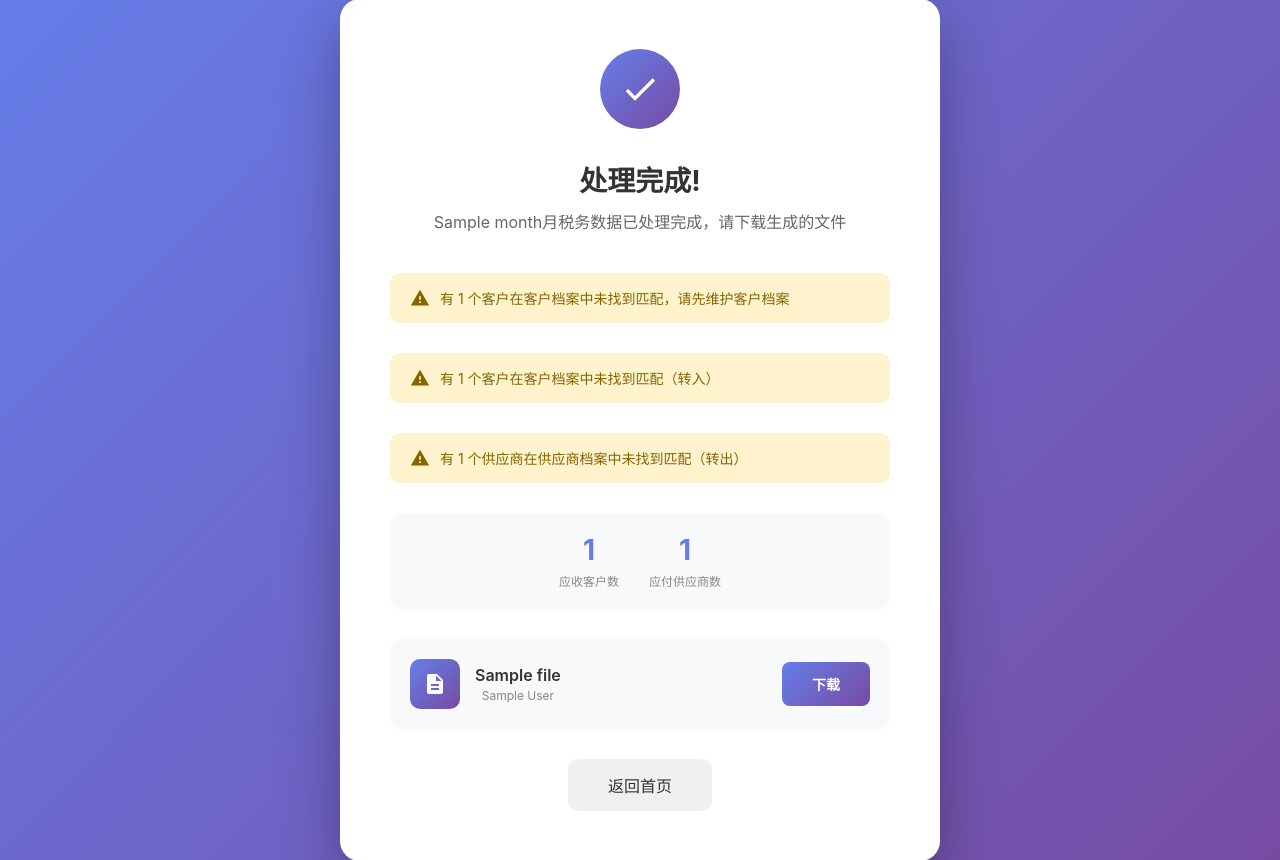
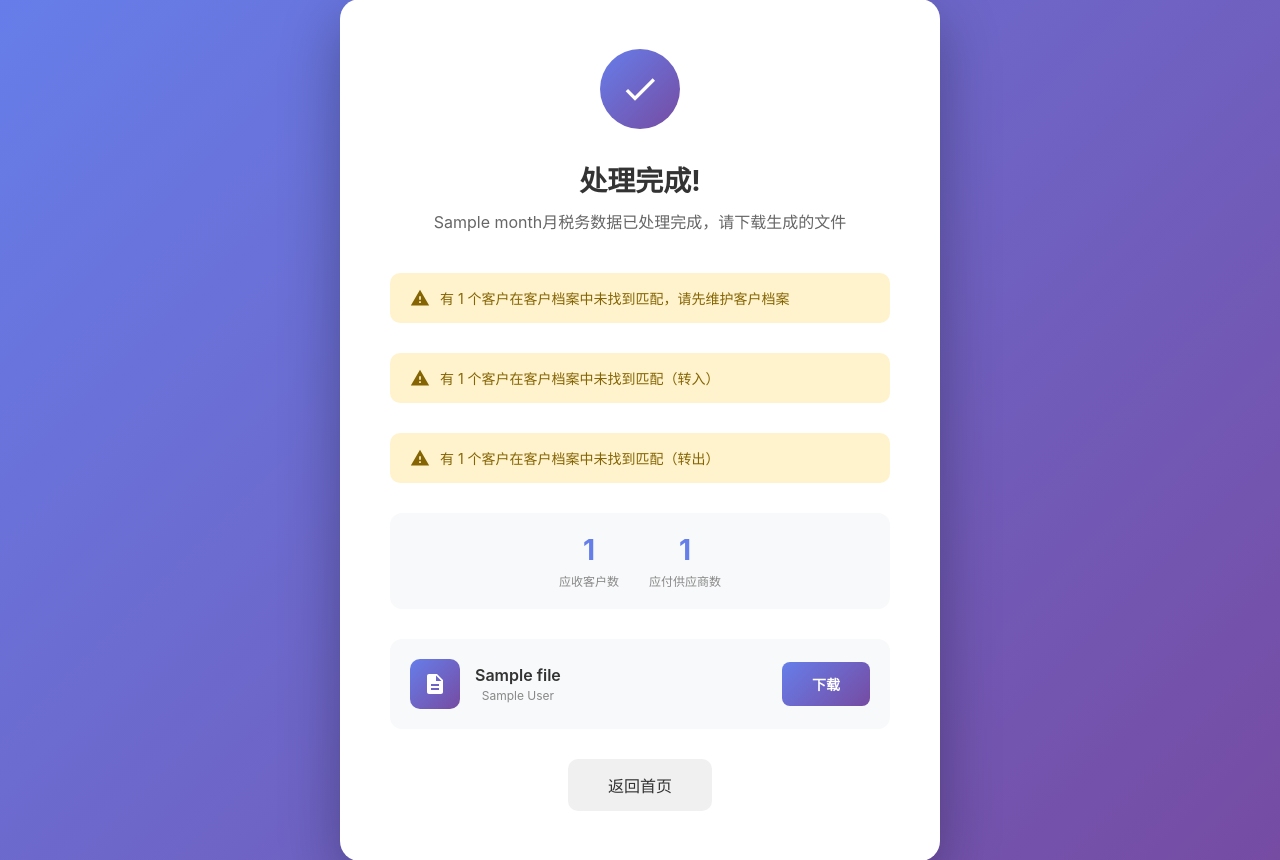
Before and after one commit to cksdxz1007/tax-invoice-processor, a Flask app: template templates/download.html in a window 1280 px wide. Shown: the part 21-881 px from the top of the page. Run offline with Flask 3, Linux system fonts and the light colour scheme; the template is opened without the code that fills it: most values are stand-ins (such as "Sample title", 1, 10 or a date in 2020).

Commit message:
未匹配客户文件按业务拆分为转入/转出
- app.py: 未匹配客户文件命名为"未匹配客户-转入/转出"
- download.html: 提示信息改为"客户档案"而非"供应商档案"
- run_actual_pipeline.py: 清理转出业务中的供应商相关描述

```diff
--- a/app.py
+++ b/app.py
@@ -234,7 +234,7 @@ def actual_upload():
 
         # 步骤2: 生成转入凭证（收回应收账款）
         actual_voucher_file = os.path.join(output_dir, f'{target_month}月转入凭证分录.xlsx')
-        unmatched_actual_file = os.path.join(output_dir, f'{target_month}月未匹配客户.xlsx')
+        unmatched_actual_file = os.path.join(output_dir, f'{target_month}月未匹配客户-转入.xlsx')
         _, unmatched_actual = step3_generate_actual_voucher(
             detail_file, app.config['DB_PATH'], target_month, year, 1,
             actual_voucher_file, unmatched_actual_file
@@ -242,7 +242,7 @@ def actual_upload():
 
         # 步骤3: 生成转出凭证（预付账款）
         payment_voucher_file = os.path.join(output_dir, f'{target_month}月转出凭证分录.xlsx')
-        unmatched_payment_file = os.path.join(output_dir, f'{target_month}月未匹配供应商.xlsx')
+        unmatched_payment_file = os.path.join(output_dir, f'{target_month}月未匹配客户-转出.xlsx')
         _, unmatched_payment = step3_generate_payment_voucher(
             detail_file, app.config['DB_PATH'], target_month, year, 2,
             payment_voucher_file, unmatched_payment_file
@@ -272,16 +272,16 @@ def actual_upload():
 
         if unmatched_actual:
             results['files'].append({
-                'name': f'{target_month}月未匹配客户.xlsx',
+                'name': f'{target_month}月未匹配客户-转入.xlsx',
                 'path': unmatched_actual_file,
-                'display_name': '未匹配客户'
+                'display_name': '未匹配客户-转入'
             })
 
         if unmatched_payment:
             results['files'].append({
-                'name': f'{target_month}月未匹配供应商.xlsx',
+                'name': f'{target_month}月未匹配客户-转出.xlsx',
                 'path': unmatched_payment_file,
-                'display_name': '未匹配供应商'
+                'display_name': '未匹配客户-转出'
             })
 
         os.remove(upload_path)
--- a/run_actual_pipeline.py
+++ b/run_actual_pipeline.py
@@ -409,10 +409,10 @@ def step3_generate_payment_voucher(detail_file: str, db_path: str, month: int, y
         year: 年份
         voucher_no: 凭证编号
         output_file: 输出文件路径
-        unmatched_file: 未匹配供应商导出路径
+        unmatched_file: 未匹配客户导出路径
 
     Returns:
-        (是否成功, 未匹配供应商列表)
+        (是否成功, 未匹配客户列表)
     """
     print("\n" + "=" * 70)
     print("第三步: 生成付款凭证分录（转出）")
@@ -424,7 +424,7 @@ def step3_generate_payment_voucher(detail_file: str, db_path: str, month: int, y
 
         # 读取转出汇总 sheet
         df = pd.read_excel(detail_file, sheet_name='转出汇总')
-        print(f"读取转出汇总: {len(df)} 个供应商")
+        print(f"读取转出汇总: {len(df)} 个单位")
 
         entries = []
         row_no = 1
--- a/templates/download.html
+++ b/templates/download.html
@@ -196,7 +196,7 @@
         {% if results.get('unmatched_payment_count', 0) > 0 %}
         <div class="warning">
             <svg viewBox="0 0 24 24"><path d="M1 21h22L12 2 1 21zm12-3h-2v-2h2v2zm0-4h-2v-4h2v4z"/></svg>
-            <span>有 {{ results.unmatched_payment_count }} 个供应商在供应商档案中未找到匹配（转出）</span>
+            <span>有 {{ results.unmatched_payment_count }} 个客户在客户档案中未找到匹配（转出）</span>
         </div>
         {% endif %}
 
```
